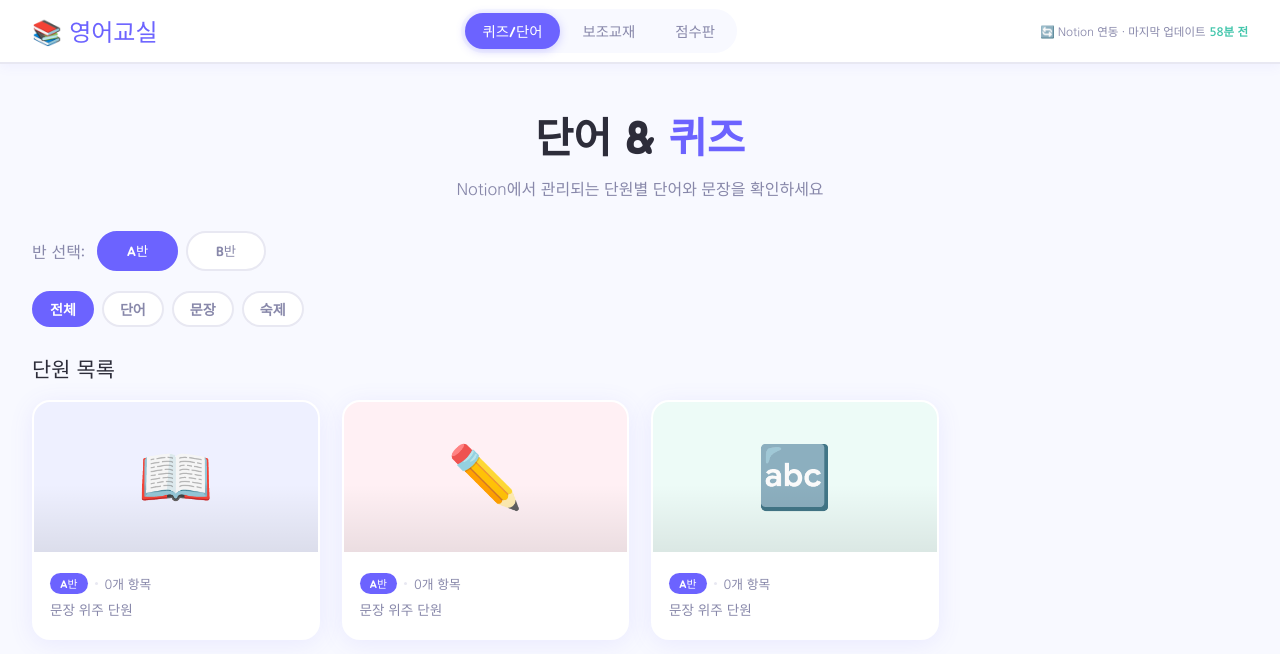
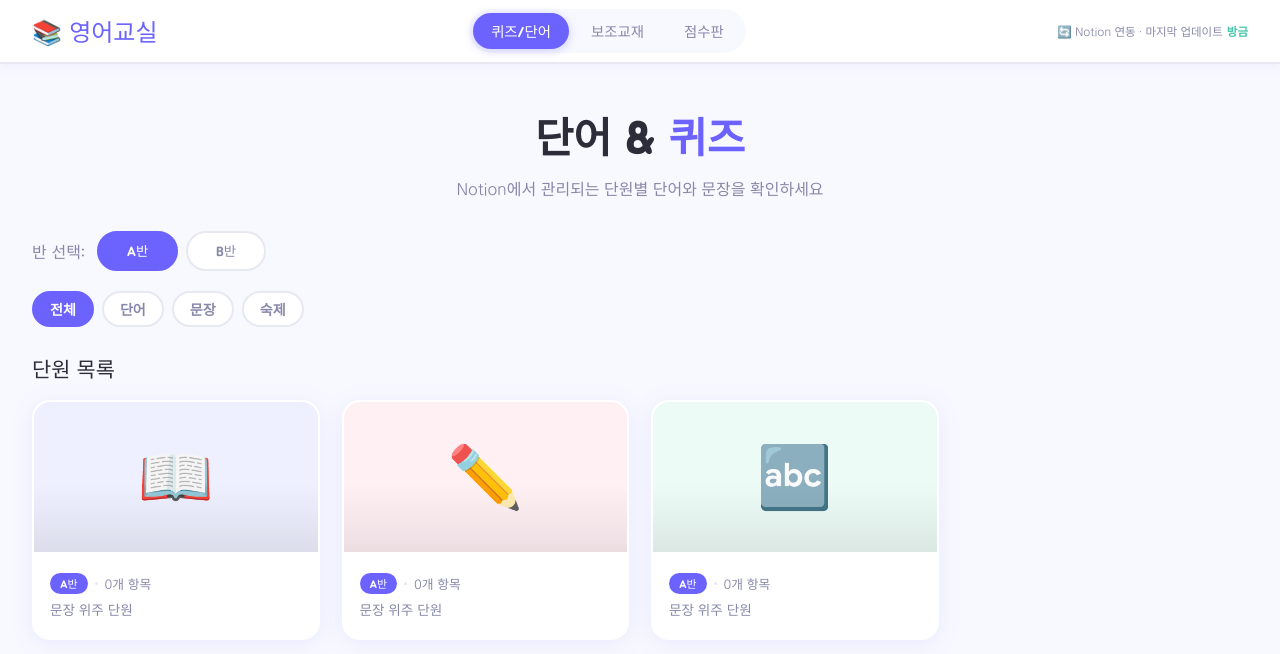
Before and after one commit to jyhong21/english-classroom, a plain HTML site: page index.html in a window 1280 px wide. Drawn offline with Linux system fonts and the light colour scheme; a web font is replaced by a local one.

Commit message:
🔄 Notion 데이터 자동 업데이트 e8e9397da13bf0886094683bc39ece458bd95973

```diff
--- a/index.html
+++ b/index.html
@@ -373,7 +373,7 @@
 }
 
 // ── 업데이트 시간 ──
-const buildTime = new Date('2026-07-18T21:41:15.580Z');
+const buildTime = new Date('2026-07-18T22:39:42.621Z');
 const diff = Math.round((Date.now()-buildTime)/60000);
 document.getElementById('upd-time').textContent = diff<2?'방금':diff<60?diff+'분 전':Math.round(diff/60)+'시간 전';
 
```
